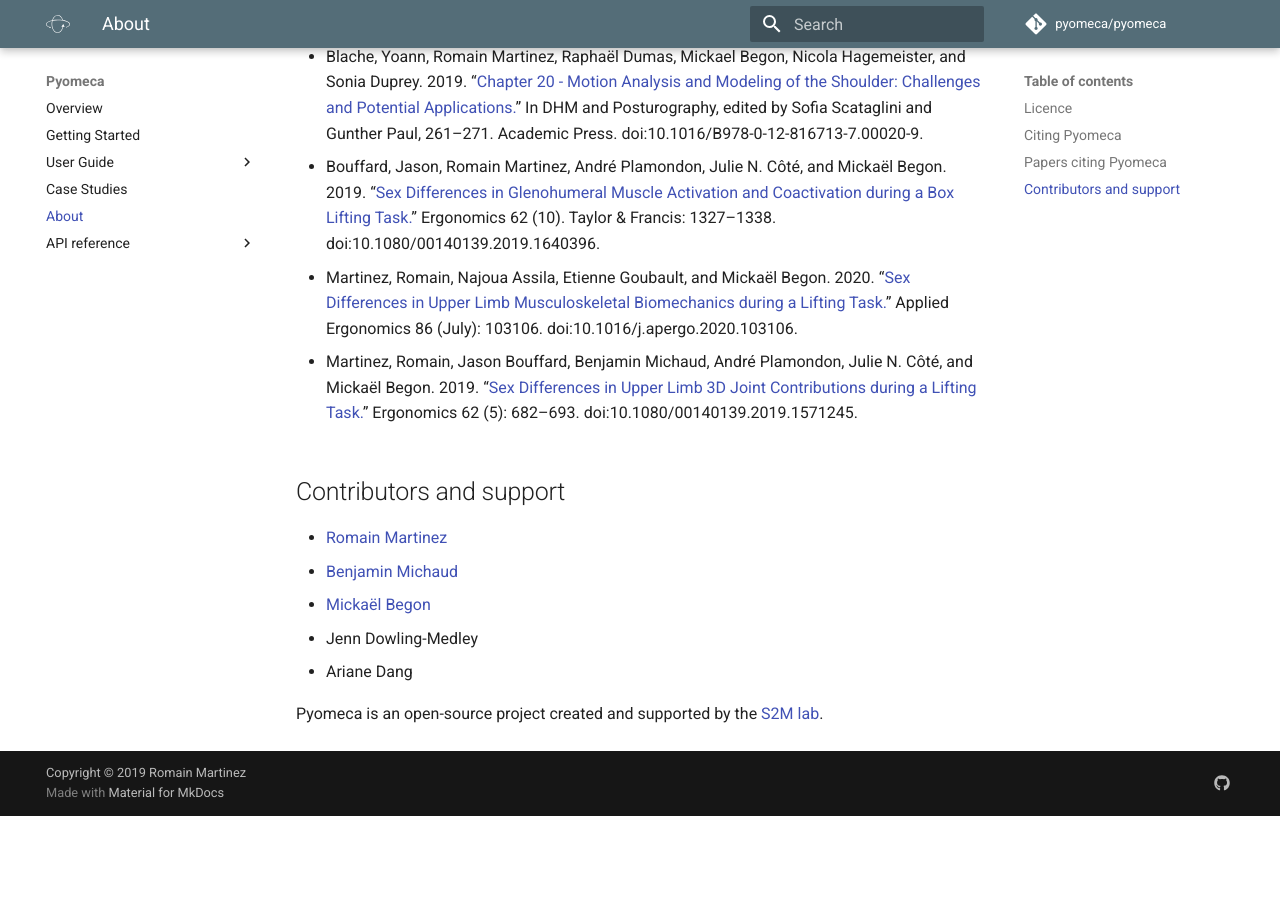
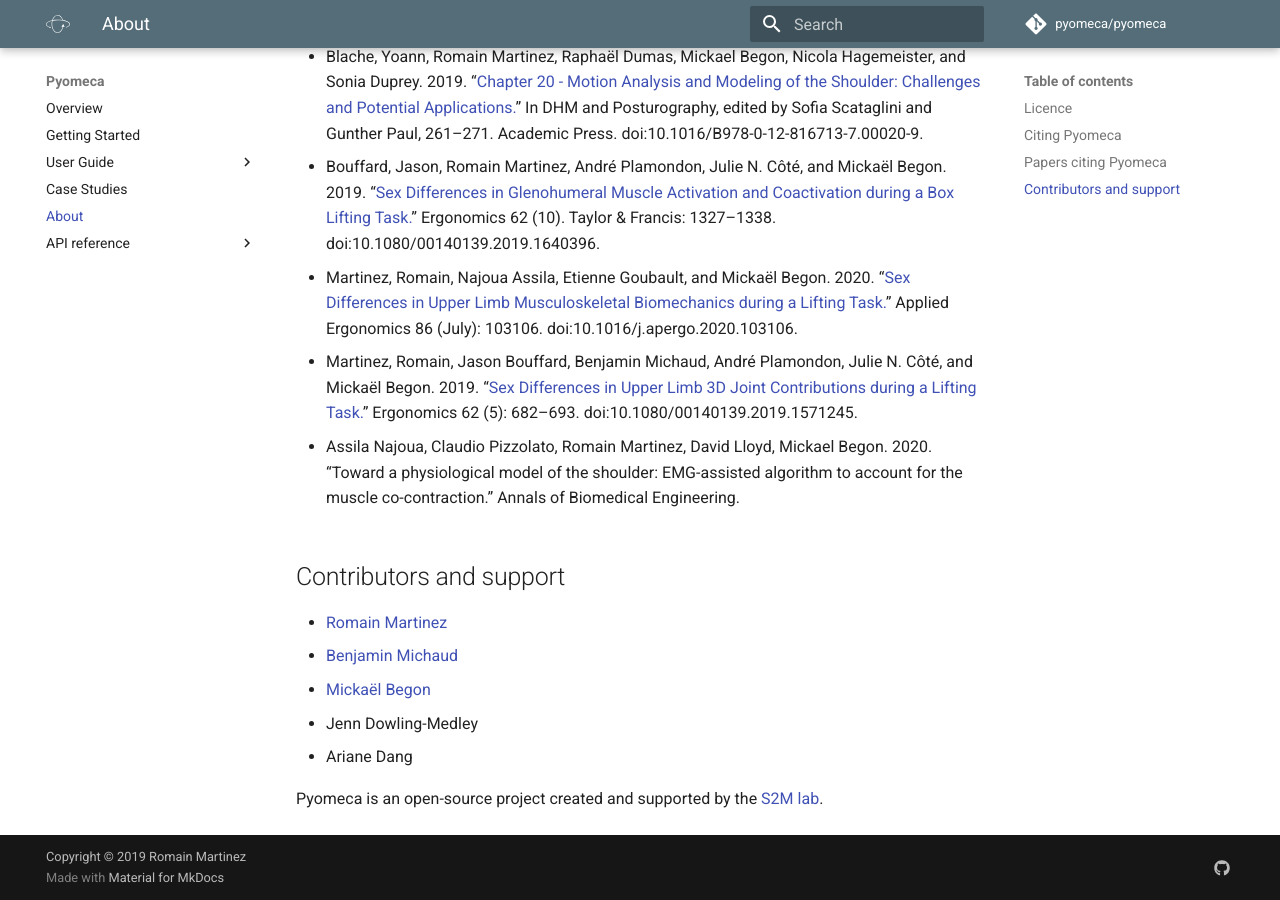
Before and after one commit to romainmartinez/motion, an MkDocs documentation site: the page built from docs/about.md, in a window 1280 px wide and 900 px high, scrolled down 772 px. Built offline with MkDocs 1.6.1 and Material for MkDocs 9.7.7, drawn with Linux system fonts in a browser that asks for light colours; comment, search, counter and statistics services are not loaded; before the commit the page ends 1588 px from its top, so only the background shows below that.

Commit message:
add new article in papers

```diff
--- a/docs/about.md
+++ b/docs/about.md
@@ -36,6 +36,8 @@
 
 - Martinez, Romain, Jason Bouffard, Benjamin Michaud, André Plamondon, Julie N. Côté, and Mickaël Begon. 2019. “[Sex Differences in Upper Limb 3D Joint Contributions during a Lifting Task.](https://www.tandfonline.com/doi/abs/10.1080/00140139.2019.1571245)” Ergonomics 62 (5): 682–693. doi:10.1080/00140139.2019.1571245.
 
+- Assila Najoua, Claudio Pizzolato, Romain Martinez, David Lloyd, Mickael Begon. 2020. “Toward a physiological model of the shoulder: EMG-assisted algorithm to account for the muscle co-contraction.” Annals of Biomedical Engineering.
+
 ## Contributors and support
 
 - [Romain Martinez](https://github.com/romainmartinez)
```
